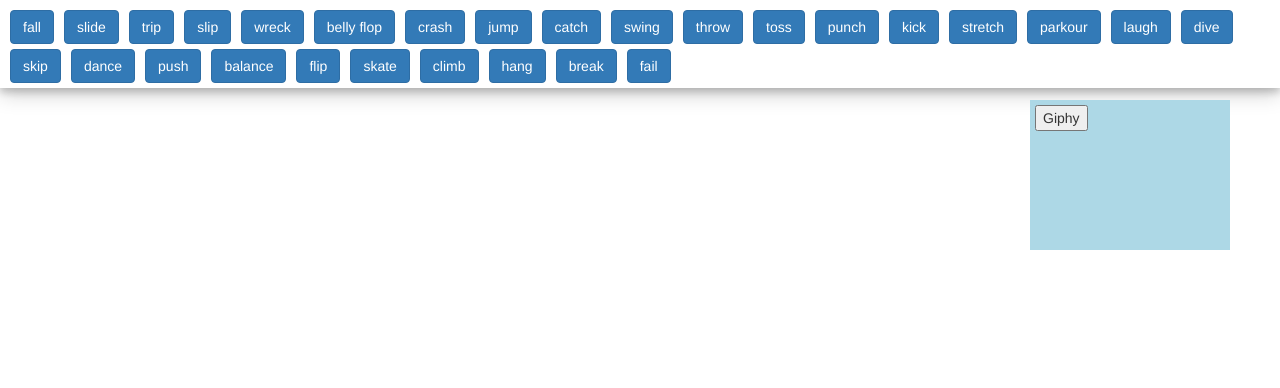
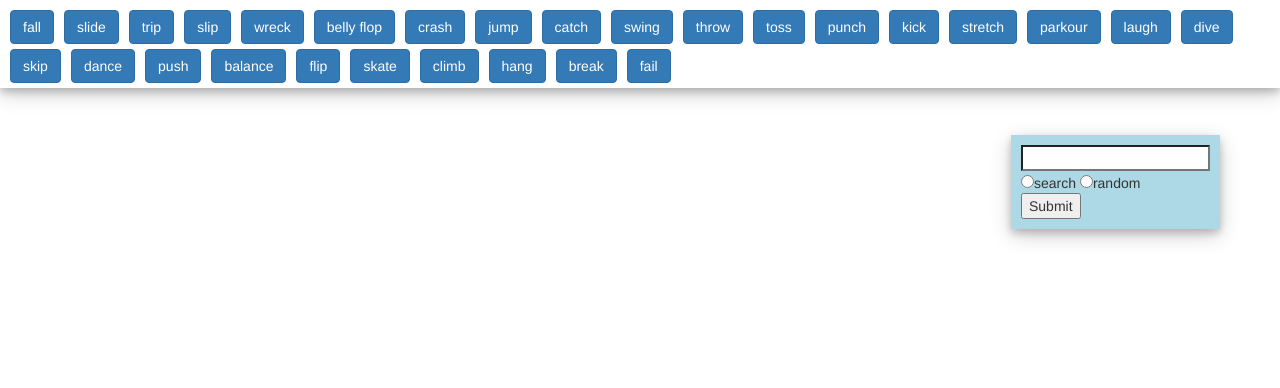
Before and after one commit to jessephilip/giphy, a PHP site: page / in a window 1280 px wide. Shown: the top 388 px of the page. Run offline with PHP 8.4, Linux system fonts and the light colour scheme; some libraries are stand-ins or nearby versions.

Commit message:
search term button creation added. trying to make a radio selection for normal search or random result

```diff
--- a/assets/css/style.css
+++ b/assets/css/style.css
@@ -1,3 +1,7 @@
+html {
+  overflow-y: scroll;
+}
+
 img {
 	margin: 2%;
 }
@@ -19,10 +23,14 @@ header {
 }
 
 aside {
-	width: 200px;
-	height: 150px;
+	padding: 10px;
+	top: 135px;
+	right: 60px;
 	position: fixed;
-	margin-left: 75%;
 	background-color: lightblue;
 	z-index: 1;
+	box-shadow: 0 4px 8px 0 rgba(0, 0, 0, 0.2), 0 6px 20px 0 rgba(0, 0, 0, 0.19);
 }
+
+#searchField {
+}
--- a/assets/javascript/code.js
+++ b/assets/javascript/code.js
@@ -8,38 +8,47 @@ var items = ["fall", "slide", "trip", "slip", "wreck", "belly flop", "crash", "j
 // ---------- LOCATIONS ----------
 var buttonSection = $("#buttonSection");
 var imageSection = $("#imageSection");
+var searchField = $("#searchField");
+var searchRadio = $("#searchRadio");
+var randomRadio = $("#randomRadio");
 
 // ---------- URL TAGS FOR AJAX ----------
-var searchURL = "http://api.giphy.com/v1/gifs/search?&api_key=dc6zaTOxFJmzC&fmt=json";
+
+// search query term or phrase
+var searchTag = "&q=";
+
+// number of results to return, maximum 100. Default 25.
+var limitTag = "&limit=";
+
+// rating - (optional) limit results to those rated (y,g, pg, pg-13 or r). for all URLs
+var ratingTag = "&rating=";
+
+// the format to return the object. for all URLS.
+var formatTag = "&fmt=json";
+
+//the tag term. for random.
+var tagTag = "&tag=";
+
+// the public api key. for all URLS
+var apiKeyTag = "&api_key=dc6zaTOxFJmzC";
+
+// combined URL phrases for searches
+
+var searchURL = "http://api.giphy.com/v1/gifs/search?" + apiKeyTag + formatTag;
 
 // returns top 25 giphys
-var trendingURL = "http://api.giphy.com/v1/gifs/trending?&api_key=dc6zaTOxFJmzC&fmt=json";
+var trendingURL = "http://api.giphy.com/v1/gifs/trending?" + apiKeyTag + formatTag;
 
 //generates a random giphy. can add a tag to the request to get a random giphy in that area
-var randomURL = "http://api.giphy.com/v1/gifs/random?&api_key=dc6zaTOxFJmzC&fmt=json";
-
-// search query term or phrase
-var search = "&q=";
-
-// number of results to return, maximum 100. Default 25.
-var limit = "&limit=";
-
-// rating - (optional) limit results to those rated (y,g, pg, pg-13 or r). for all URLs
-var rating = "&rating=";
-
-// the format to return the object. for all URLS.
-var format = "&fmt=json";
-
-//the tag term. for random.
-var tag = "&tag=";
-
-// the public api key. for all URLS
-var apiKey = "&api_key=dc6zaTOxFJmzC";
+var randomURL = "http://api.giphy.com/v1/gifs/random?" + apiKeyTag + formatTag;
 
 // ---------- CLICKLISTENERS ----------
 
 // this click listener handles the giphy buttons at the top of the page
 $(document).on("click", ".giphyButtons", clickMe);
+$(document).on("click", "#searchButton", getSearchTerm);
+//$(document).on("click", ".radio", selectRadio);
+
 
 // ---------- FUNCTIONS ----------
 
@@ -49,9 +58,58 @@ function clickMe() {
     // the value of the clicked button
     var searchTerm = $(this).val();
 
+    // perform ajax search
+    search(searchTerm);
+
+}
+
+// this function gets the value of the user's search term
+function getSearchTerm(e) {
+    e.preventDefault();
+
+    var searchTerm = searchField.val().trim();
+    if (searchTerm.length > 0) createButton(searchTerm);
+
+    if (searchRadio.prop("checked", true)) {
+    	console.log("search");
+    	search(searchTerm);
+    }
+    else random(searchTerm);
+
+    // clear #searchField
+    searchField.val("");
+
+}
+
+//this function sets the checked property of the radio buttons
+function selectRadio() {
+	var selection = $(this).val() + "Radio";
+
+	$(".radio").prop("checked", false);
+	selection.prop("checked", true);
+
+}
+
+// this function creates a singular button from the string passed to it
+function createButton(name) {
+
+    items.push(name);
+    buttonSection.empty();
+
+    for (var i = 0; i < items.length; i++) {
+        var button = $("<button>");
+        button.addClass("btn btn-primary giphyButtons");
+        button.text(items[i]);
+        button.val(items[i]);
+        buttonSection.append(button);
+    }
+
+}
+
+// this function performs an ajax call to giphy and returns search results
+function search(search) {
     $.ajax({
-            url: searchURL + search + searchTerm + limit + 9,
-            //url: searchURL + search + searchTerm + (limit + 5),
+            url: searchURL + searchTag + search + limitTag + 9,
             type: "GET",
             dataType: "json"
         })
@@ -68,11 +126,49 @@ function clickMe() {
                 }
 
                 var div = $("<div>");
-                div.addClass('col-md-3');
+                div.addClass('col-xs-3');
                 row.append(div);
 
                 var h4 = $("<h4>");
-                h4.text(object.data[i].rating);
+                h4.text("Rating: " + object.data[i].rating.toUpperCase());
+                div.append(h4);
+
+                var image = $("<img>");
+                image.attr("src", object.data[i].images.fixed_height_downsampled.url);
+                //image.attr("src", object.data[i].images.fixed_height_small.url);
+                image.attr("alt", "searchTerm");
+                image.addClass('img-responsive');
+                div.append(image);
+
+            }
+
+        });
+}
+
+function randomGiphy(random) {
+	$.ajax({
+            url: randomURL + tagTag + random,
+            type: "GET",
+            dataType: "json"
+        })
+        .done(function(object) {
+            console.log(object);
+
+            imageSection.empty();
+
+            for (var i = 0; i < object.data.length; i++) {
+                if (i % 3 == 0) {
+                    var row = $("<div class='row'>");
+                    row.attr("id", "row" + i);
+                    imageSection.append(row);
+                }
+
+                var div = $("<div>");
+                div.addClass('col-xs-3');
+                row.append(div);
+
+                var h4 = $("<h4>");
+                h4.text("Rating: " + object.data[i].rating.toUpperCase());
                 div.append(h4);
 
                 var image = $("<img>");
@@ -88,9 +184,9 @@ function clickMe() {
 
 }
 
-//---------- STARTUP CODE ----------
-
+// this function sets the page up and is to be run at startup
 // create buttons across the top of the page
+function start() {
     for (var i = 0; i < items.length; i++) {
         var button = $("<button>");
         button.addClass("btn btn-primary giphyButtons");
@@ -98,3 +194,7 @@ for (var i = 0; i < items.length; i++) {
         button.val(items[i]);
         buttonSection.append(button);
     }
+}
+
+//---------- STARTUP CODE ----------
+start();
--- a/index.html
+++ b/index.html
@@ -16,10 +16,16 @@
     </header>
     <section class="container">
     	<section id="imageSection"></section>
-    	<aside id="searchBox">
-    		<button>Giphy</button>
-    	</aside>
     </section>
+	<aside id="searchBox">
+		<form>
+			<input id="searchField" type="search"><br>
+			<input id="searchRadio" class="radi" type="radio" name="type" value="search">search
+			<input id="randomRadio" class="radi" type="radio" name="type" value="random">random<br>
+			<input id="searchButton" type="submit" name="search">
+		</form>
+ 	</aside>
+
     <!-- jQuery -->
     <script src="https://ajax.googleapis.com/ajax/libs/jquery/3.1.1/jquery.min.js"></script>
     <!-- custom javascript -->
```
Lines whose indentation alone changed are shown as unchanged.
